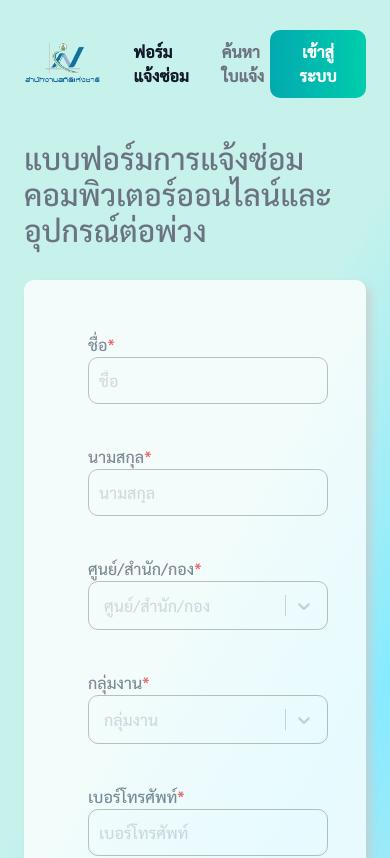
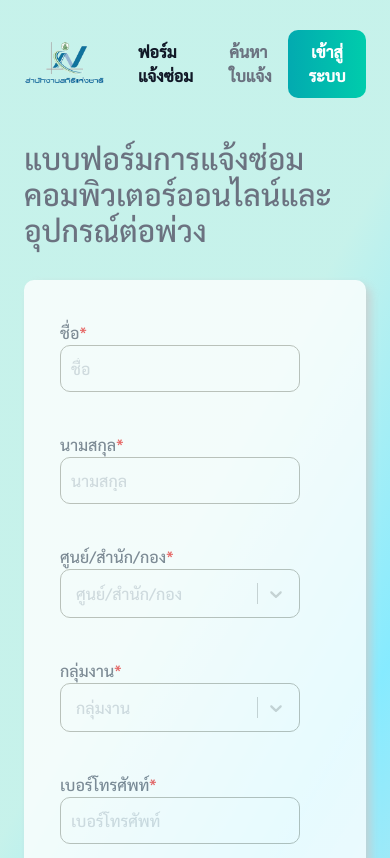
Before and after one commit to mhaajunior/com-repair, a Next.js app: page /new in a window 390 px wide. Shown: the top 858 px of the page. Built offline with nearby package versions, Linux system fonts and the light colour scheme; no server answers; the database is empty.

Commit message:
fix responsive

```diff
--- a/app/api/common/user/route.ts
+++ b/app/api/common/user/route.ts
@@ -36,7 +36,7 @@ export const GET = async () => {
       });
 
       users.push({
-        key: index + 1,
+        key: index,
         id: user.id,
         email: user.email,
         name: user.name,
--- a/app/api/issues/search/route.ts
+++ b/app/api/issues/search/route.ts
@@ -104,6 +104,7 @@ const userFetchIssues = async (body: SearchIssueParams) => {
         duration = moment.duration(fixEndDate.diff(fixStartDate, "seconds"));
       }
       issues.push({
+        key: index,
         id: issue.id,
         sender: issue.name + " " + issue.surname,
         status: statusMap[issue.status],
@@ -235,6 +236,7 @@ const officerFetchIssues = async (body: SearchIssueParams, userId: string) => {
         duration = moment.duration(fixEndDate.diff(fixStartDate, "seconds"));
       }
       issues.push({
+        key: index,
         id: issue.id,
         sender: issue.name + " " + issue.surname,
         status: statusMap[issue.status],
--- a/app/globals.css
+++ b/app/globals.css
@@ -63,3 +63,9 @@ body {
 .ant-btn-primary {
   background-color: #1677ff !important;
 }
+
+@media only screen and (max-width: 600px) {
+  .card {
+    padding: 20px;
+  }
+}
--- a/app/manageUser/page.tsx
+++ b/app/manageUser/page.tsx
@@ -105,6 +105,7 @@ const ManageUserPage = () => {
       dataIndex: "key",
       key: "key",
       width: "7%",
+      render: (item, record, index) => <>{index + 1}</>,
     },
     {
       title: "อีเมล",
--- a/components/Navbar.tsx
+++ b/components/Navbar.tsx
@@ -154,7 +154,7 @@ const Navbar = () => {
   return (
     <>
       {!currentPath.startsWith("/sign") && (
-        <nav className="flex justify-between items-center text-gray-500 font-semibold">
+        <nav className="flex justify-between items-center text-gray-500 font-semibold gap-x-2">
           <ul className="flex items-center gap-8">
             <li>
               <Link href="/">
--- a/components/inputGroup/InputWrap.tsx
+++ b/components/inputGroup/InputWrap.tsx
@@ -16,7 +16,7 @@ const InputWrap = ({
   [rest: string]: any;
 }) => {
   const classes = classNames(
-    `${rest.className} sm:flex py-5 px-8 items-center`,
+    `${rest.className} sm:flex py-5 sm:px-8 px-4 items-center`,
     {
       "!items-start": alignStart,
       error: !isValid,
--- a/styles/Button.css
+++ b/styles/Button.css
@@ -53,3 +53,9 @@
     #1fa2ff 100%
   );
 }
+
+@media only screen and (max-width: 600px) {
+  .btn {
+    padding: 10px 15px;
+  }
+}
--- a/types/issue.ts
+++ b/types/issue.ts
@@ -1,4 +1,5 @@
 export interface Issue {
+  key: number;
   id: number;
   sender: string;
   workGroup: string;
```
